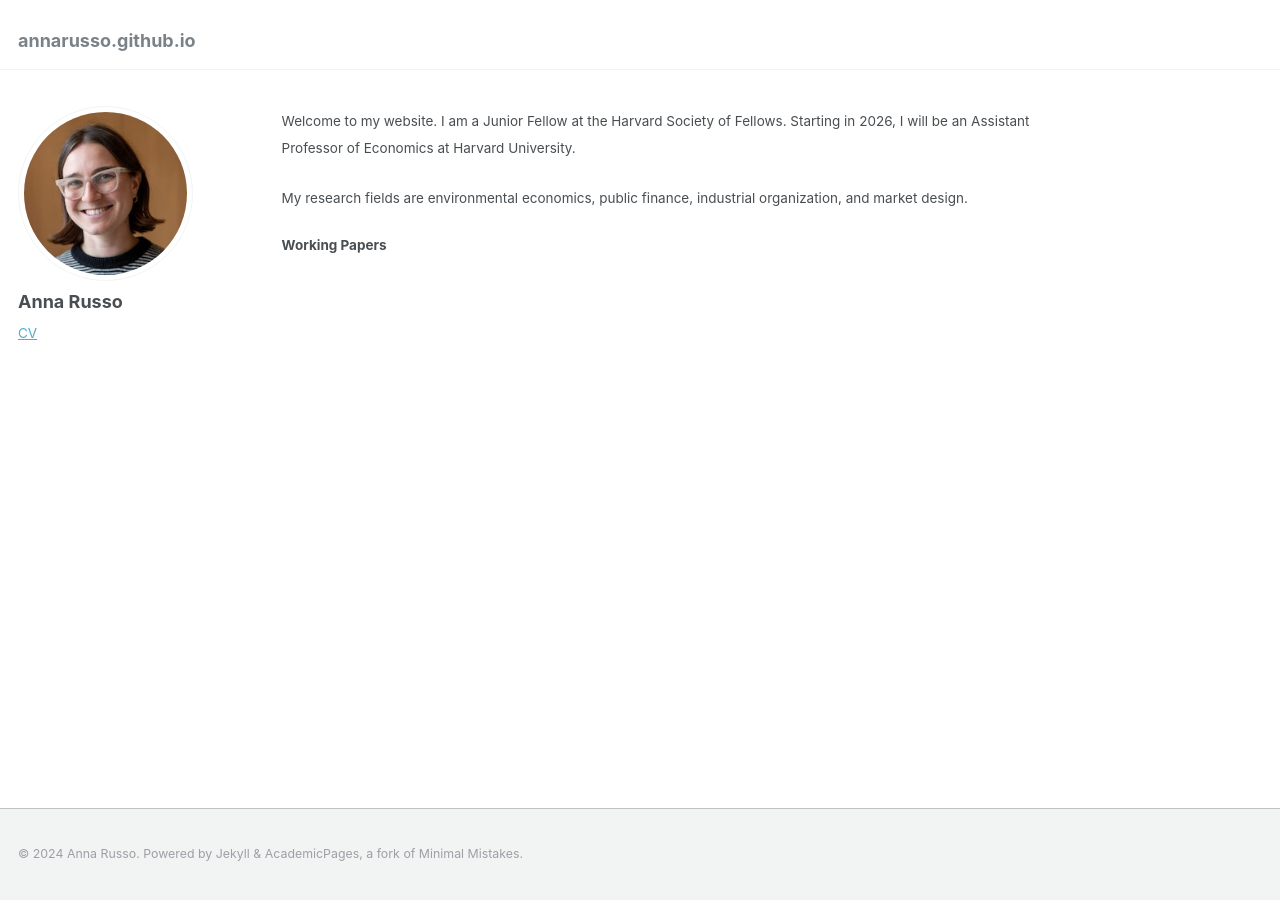
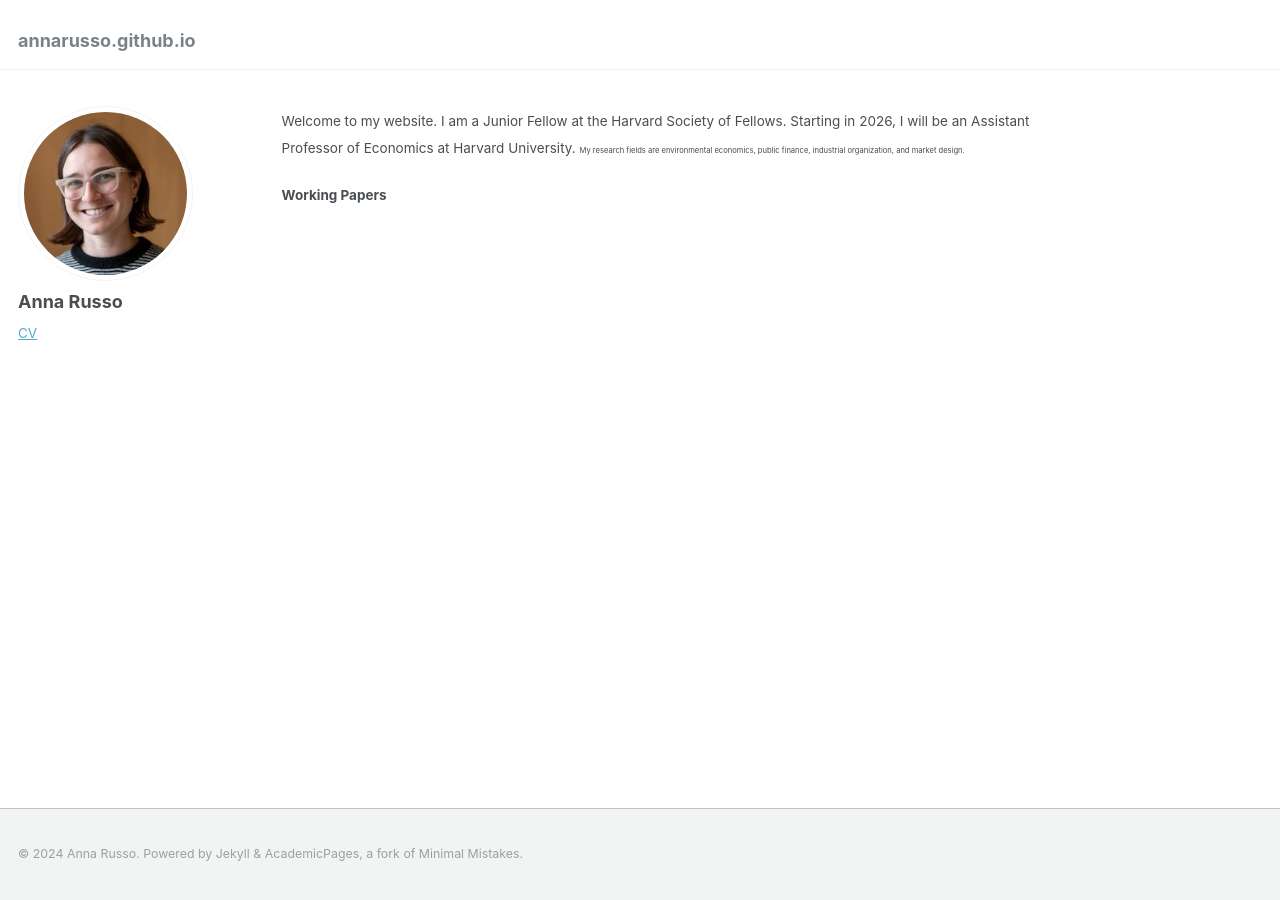
Before and after one commit to annarusso/annarusso.github.io, a Jekyll site: the page built from _pages/about.md, in a window 1280 px wide. Built offline with Jekyll 4.4.1, drawn with Linux system fonts in a browser that asks for light colours.

Commit message:
Update about.md

```diff
--- a/_pages/about.md
+++ b/_pages/about.md
@@ -8,7 +8,7 @@ redirect_from:
 ---
 
 <small> Welcome to my website. I am a Junior Fellow at the Harvard Society of Fellows. Starting in 2026, I will be an Assistant Professor of Economics at Harvard University.
-
+<small>
 <small> My research fields are environmental economics, public finance, industrial organization, and market design.
 
 #### Working Papers
```
